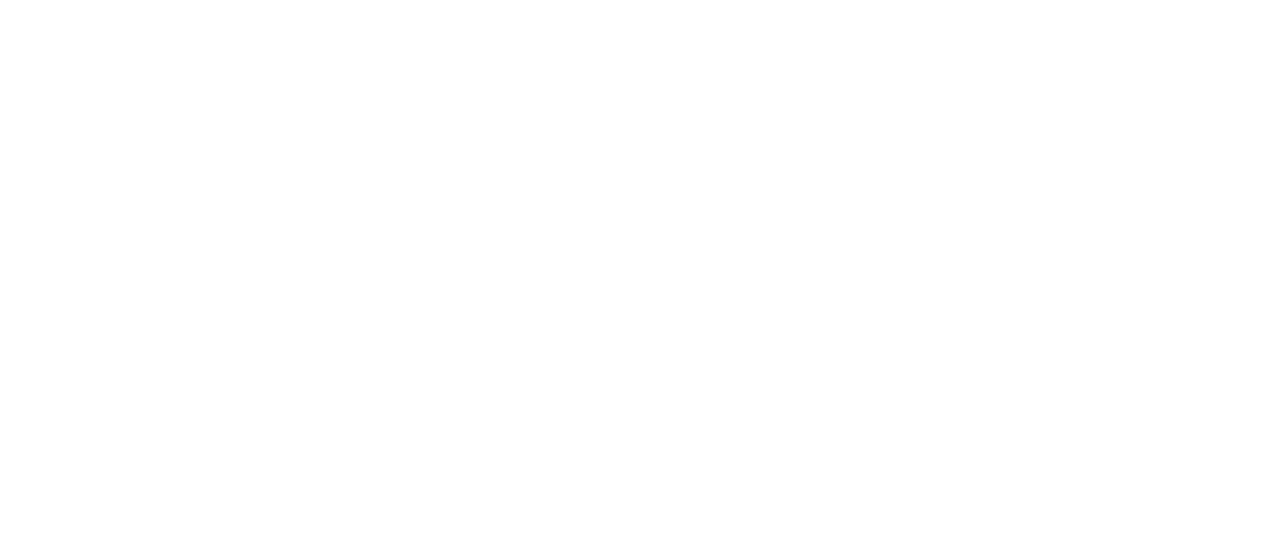
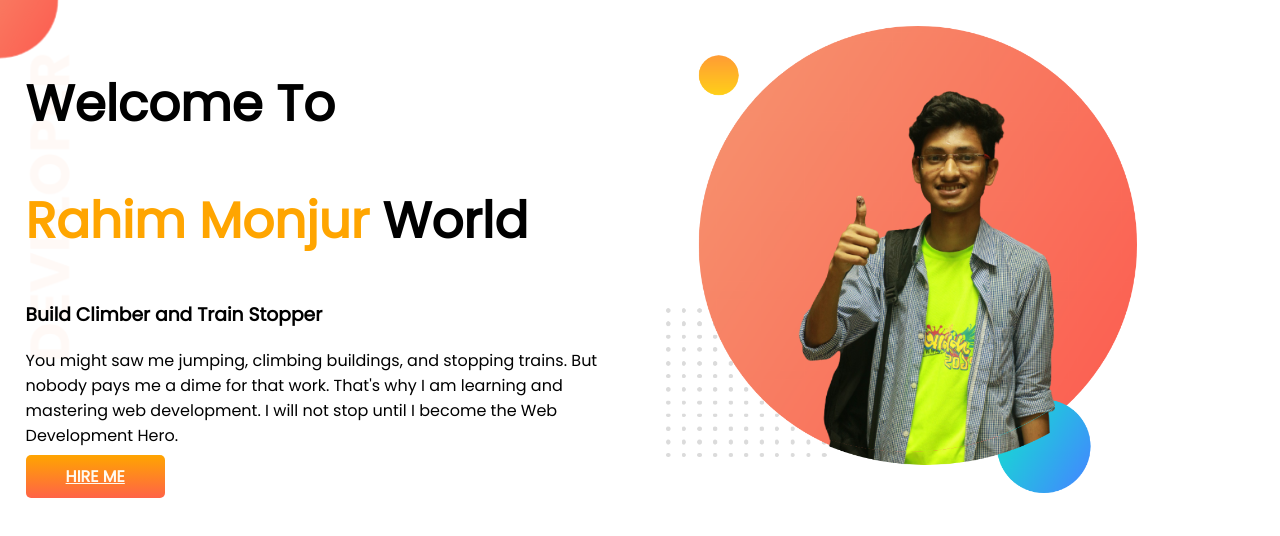
Before and after one commit to rahimatgit/my-portfolio-website, a plain HTML site: page index.html in a window 1280 px wide. Drawn offline with Linux system fonts and the light colour scheme.

Commit message:
top banner

```diff
--- a/index.html
+++ b/index.html
@@ -1,13 +1,32 @@
 <!DOCTYPE html>
 <html lang="en">
+
 <head>
     <meta charset="UTF-8">
     <meta http-equiv="X-UA-Compatible" content="IE=edge">
     <meta name="viewport" content="width=device-width, initial-scale=1.0">
     <title>My First Portfolio Website</title>
+    <link rel="preconnect" href="https://fonts.googleapis.com">
+    <link rel="preconnect" href="https://fonts.gstatic.com" crossorigin>
+    <link href="https://fonts.googleapis.com/css2?family=Poppins&display=swap" rel="stylesheet">
     <link rel="stylesheet" href="style.css">
 </head>
+
 <body>
+    <section class="top-banner">
+        <div class="half-width">
+            <h1>Welcome To</h1>
+            <h1><span class="orange-color">Rahim Monjur</span> World</h1>
+            <h3>Build Climber and Train Stopper</h3>
+            <p>You might saw me jumping, climbing buildings, and stopping trains. But nobody pays me a dime for that
+                work.
+                That's why I am learning and mastering web development. I will not stop until I become the Web
+                Development
+                Hero.</p>
+            <a class="link-button" target="_blank" href="https://www.linkedin.com/in/rahim-monjur/">HIRE ME</a>
+        </div>
+        <div class="half-width"><img src="images/rahim-bg.png" alt=""></div>
+    </section>
+</body>
 
-</body>
 </html>
--- a/style.css
+++ b/style.css
@@ -0,0 +1,32 @@
+body{
+    font-family: 'Poppins', sans-serif;
+    margin: 0;
+}
+h1{
+    font-size: 50px;
+}
+.orange-color{
+    color: orange;
+}
+section{
+    display: flex;
+}
+.half-width{
+    width: 50%;
+    padding: 2%;
+}
+.half-width img{
+    width: 80%;
+}
+.link-button{
+    text-transform: none;
+    background-image: linear-gradient(orange, tomato);
+    padding: 10px 40px;
+    border-radius: 5px;
+    color: floralwhite;
+    font-weight: 700;
+}
+.top-banner{
+    background-image: url(images/top-banner.png);
+    background-repeat: no-repeat;
+}
```
Also changed, not shown: images/dream-bg.png (added), images/exp-bg.png (added), images/jhankar.png (added), images/jhankar2.png (added), images/my-bg.png (added), images/my-bg2.png (added), images/rahim-bg.png (added), images/top-banner.png (added).
